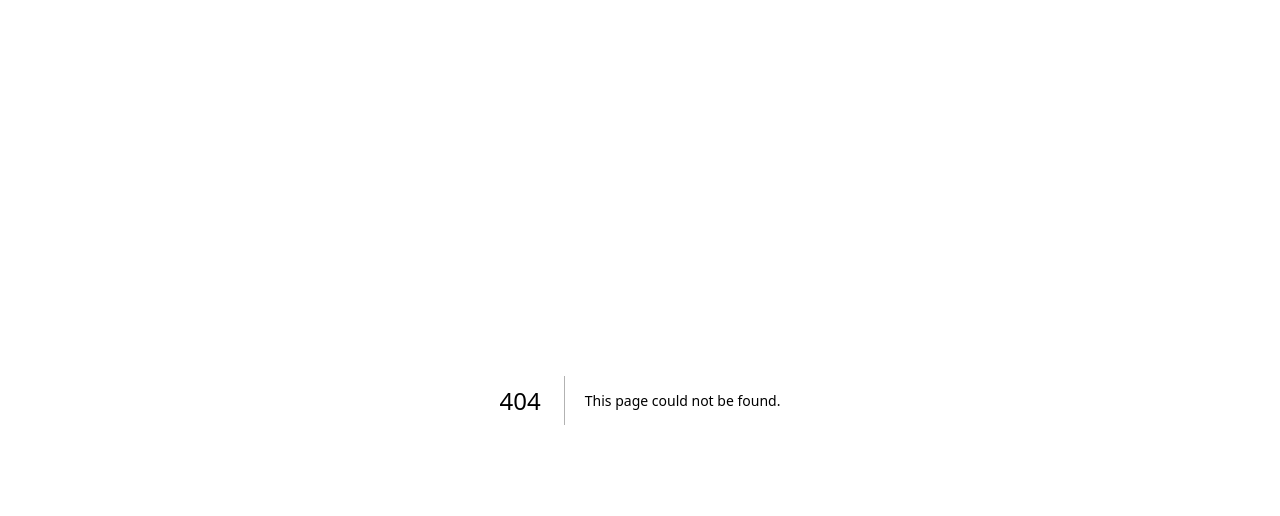
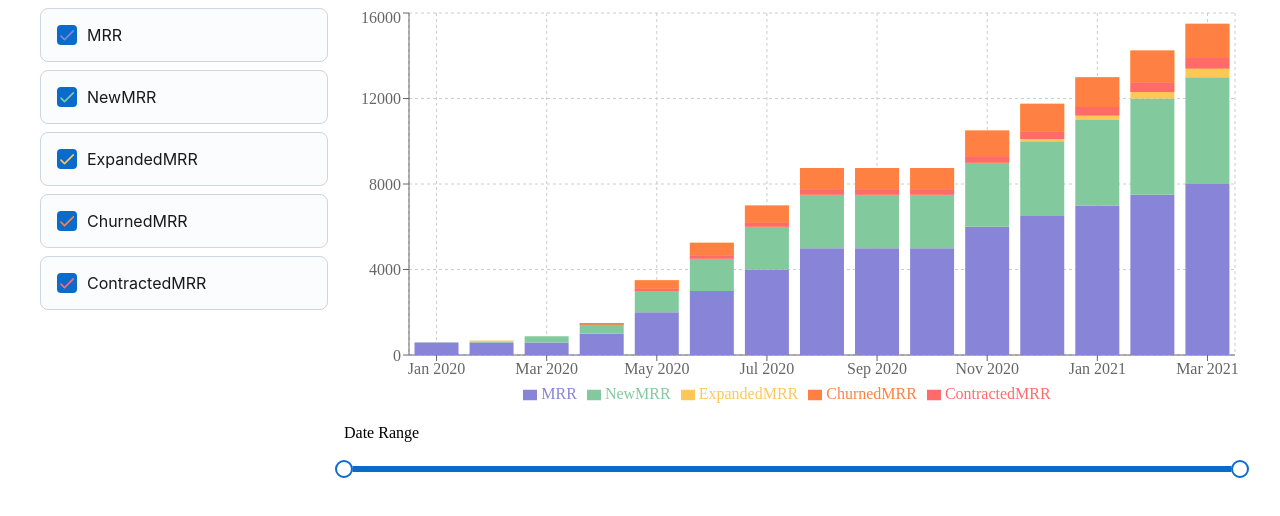
Before and after one commit to Pete-Sony/SAAS-TOOLS, a Next.js app in the folder focused-youtube-carousel/: page /charts in a window 1280 px wide. Before the commit this address had no page. Shown: the top 516 px of the page. Built offline with nearby package versions, Linux system fonts and the light colour scheme.

Commit message:
Implemented charts feature

```diff
--- /dev/null
+++ b/focused-youtube-carousel/app/charts/page.jsx
@@ -0,0 +1,95 @@
+'use client'
+import React, { useState, useMemo } from 'react';
+import { BarChart, Bar, XAxis, YAxis, CartesianGrid, Tooltip, Legend, ResponsiveContainer } from 'recharts';
+import { Card, CardContent, Checkbox, Slider, Typography, Box, Grid } from '@mui/joy';
+
+// Ensure you have installed @mui/joy and recharts
+
+const data = [
+  { month: 'Jan 2020', MRR: 582, NewMRR: 20, ExpandedMRR: 0, ChurnedMRR: 0, ContractedMRR: 0 },
+  { month: 'Feb 2020', MRR: 582, NewMRR: 50, ExpandedMRR: 50, ChurnedMRR: 0, ContractedMRR: 0 },
+  { month: 'Mar 2020', MRR: 582, NewMRR: 300, ExpandedMRR: 0, ChurnedMRR: 0, ContractedMRR: 0 },
+  { month: 'Apr 2020', MRR: 1000, NewMRR: 500, ExpandedMRR: 0, ChurnedMRR: -82, ContractedMRR: 0 },
+  { month: 'May 2020', MRR: 2000, NewMRR: 1000, ExpandedMRR: 500, ChurnedMRR: -400, ContractedMRR: -100 },
+  { month: 'Jun 2020', MRR: 3000, NewMRR: 1500, ExpandedMRR: 750, ChurnedMRR: -600, ContractedMRR: -150 },
+  { month: 'Jul 2020', MRR: 4000, NewMRR: 2000, ExpandedMRR: 1000, ChurnedMRR: -800, ContractedMRR: -200 },
+  { month: 'Aug 2020', MRR: 5000, NewMRR: 2500, ExpandedMRR: 1250, ChurnedMRR: -1000, ContractedMRR: -250 },
+  { month: 'Sep 2020', MRR: 5000, NewMRR: 2500, ExpandedMRR: 1250, ChurnedMRR: -1000, ContractedMRR: -250 },
+  { month: 'Oct 2020', MRR: 5000, NewMRR: 2500, ExpandedMRR: 1250, ChurnedMRR: -1000, ContractedMRR: -250 },
+  { month: 'Nov 2020', MRR: 6000, NewMRR: 3000, ExpandedMRR: 1500, ChurnedMRR: -1200, ContractedMRR: -300 },
+  { month: 'Dec 2020', MRR: 6500, NewMRR: 3500, ExpandedMRR: 1750, ChurnedMRR: -1300, ContractedMRR: -350 },
+  { month: 'Jan 2021', MRR: 7000, NewMRR: 4000, ExpandedMRR: 2000, ChurnedMRR: -1400, ContractedMRR: -400 },
+  { month: 'Feb 2021', MRR: 7500, NewMRR: 4500, ExpandedMRR: 2250, ChurnedMRR: -1500, ContractedMRR: -450 },
+  { month: 'Mar 2021', MRR: 8000, NewMRR: 5000, ExpandedMRR: 2500, ChurnedMRR: -1600, ContractedMRR: -500 },
+  // Add more data points as needed
+];
+
+const dataKeys = ['MRR', 'NewMRR', 'ExpandedMRR', 'ChurnedMRR', 'ContractedMRR'];
+const colors = ['#8884d8', '#82ca9d', '#ffc658', '#ff8042', '#ff6b6b'];
+
+const InteractiveMRRChart = () => {
+  const [selectedKeys, setSelectedKeys] = useState(dataKeys);
+  const [dateRange, setDateRange] = useState([0, data.length - 1]);
+
+  const handleToggle = (key) => {
+    setSelectedKeys(prev =>
+      prev.includes(key) ? prev.filter(k => k !== key) : [...prev, key]
+    );
+  };
+
+  const filteredData = useMemo(() =>
+    data.slice(dateRange[0], dateRange[1] + 1),
+    [dateRange]
+  );
+
+  return (
+    <Box sx={{ width: '100%', maxWidth: 1200, margin: 'auto' }}>
+      <Grid container spacing={2}>
+        <Grid xs={12} md={3}>
+          {dataKeys.map((key, index) => (
+            <Card key={key} sx={{ mb: 1 }}>
+              <CardContent>
+                <Checkbox
+                  checked={selectedKeys.includes(key)}
+                  onChange={() => handleToggle(key)}
+                  label={key}
+                  sx={{ '& .MuiSvgIcon-root': { color: colors[index] } }}
+                />
+              </CardContent>
+            </Card>
+          ))}
+        </Grid>
+        <Grid xs={12} md={9}>
+          <ResponsiveContainer width="100%" height={400}>
+            <BarChart data={filteredData}>
+              <CartesianGrid strokeDasharray="3 3" />
+              <XAxis dataKey="month" domain={['dataMin', 'dataMax']} tick={{ textAnchor: 'middle' }} />
+              <YAxis />
+              <Tooltip />
+              <Legend />
+              {selectedKeys.map((key, index) => (
+                <Bar key={key} dataKey={key} stackId="a" fill={colors[index]} /> // Ensure stackId is set
+              ))}
+            </BarChart>
+          </ResponsiveContainer>
+          <Box sx={{ width: '100%', mt: 2 }}>
+            <Typography level="body2" gutterBottom>
+              Date Range
+            </Typography>
+            <Slider
+              getAriaLabel={() => 'Date range'}
+              value={dateRange}
+              onChange={(_, newValue) => setDateRange(newValue)}
+              valueLabelDisplay="auto"
+              min={0}
+              max={data.length - 1}
+              valueLabelFormat={(value) => data[value].month}
+            />
+          </Box>
+        </Grid>
+      </Grid>
+    </Box>
+  );
+};
+
+export default InteractiveMRRChart;
--- a/focused-youtube-carousel/package.json
+++ b/focused-youtube-carousel/package.json
@@ -17,6 +17,7 @@
     "next": "14.2.8",
     "react": "^18",
     "react-dom": "^18",
+    "recharts": "^2.12.7",
     "stripe": "^16.11.0"
   },
   "devDependencies": {
```
Also changed, not shown: 1 other file (tests, documents, lock files or other folders).
